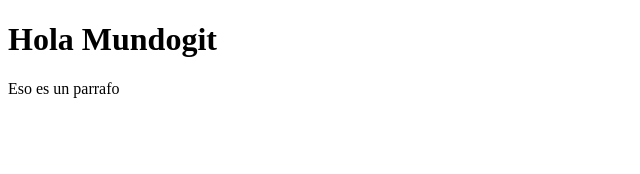
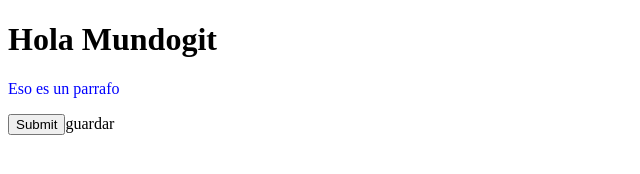
Before and after one commit to CarlosDeveloper21/prueba, a plain HTML site: page index.html in a window 1280 px wide. Shown: the whole page, without its empty margins (0-640 px from the left). Drawn offline with Linux system fonts and the light colour scheme.

Commit message:
agregar form

```diff
--- a/estilo.css
+++ b/estilo.css
@@ -1,3 +1,3 @@
 p{
-    color: blueg;
+    color: blue     ;
 }
--- a/index.html
+++ b/index.html
@@ -9,6 +9,9 @@
 <body>
     <h1>Hola Mundogit</h1>
     <p>Eso es un parrafo</p>
+    <form action="">
+        <input type="submit">guardar
+    </form>
 
 </body>
 </html>
```
